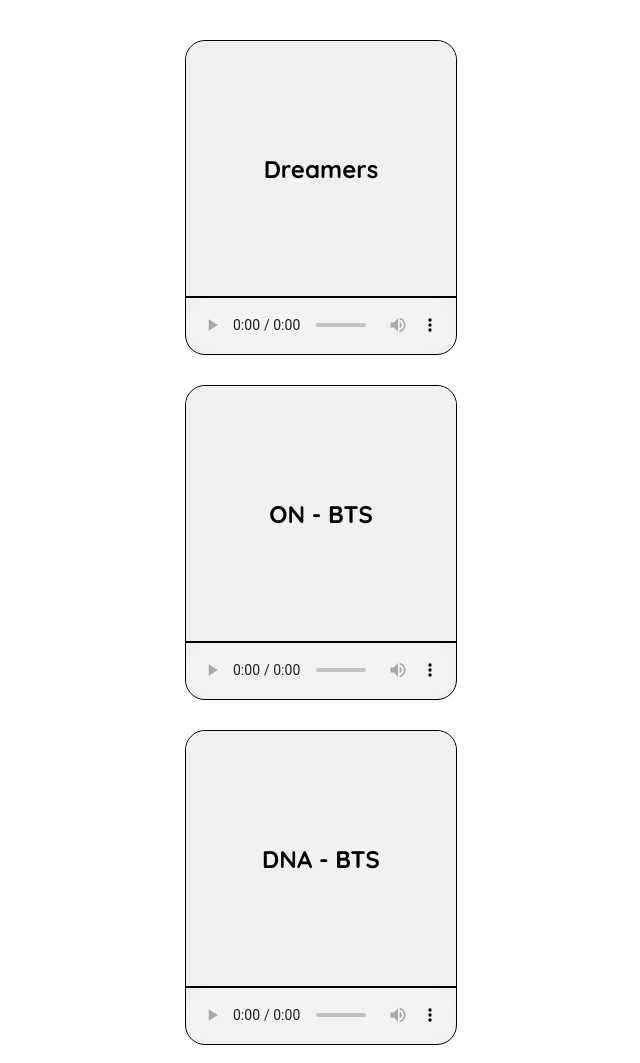
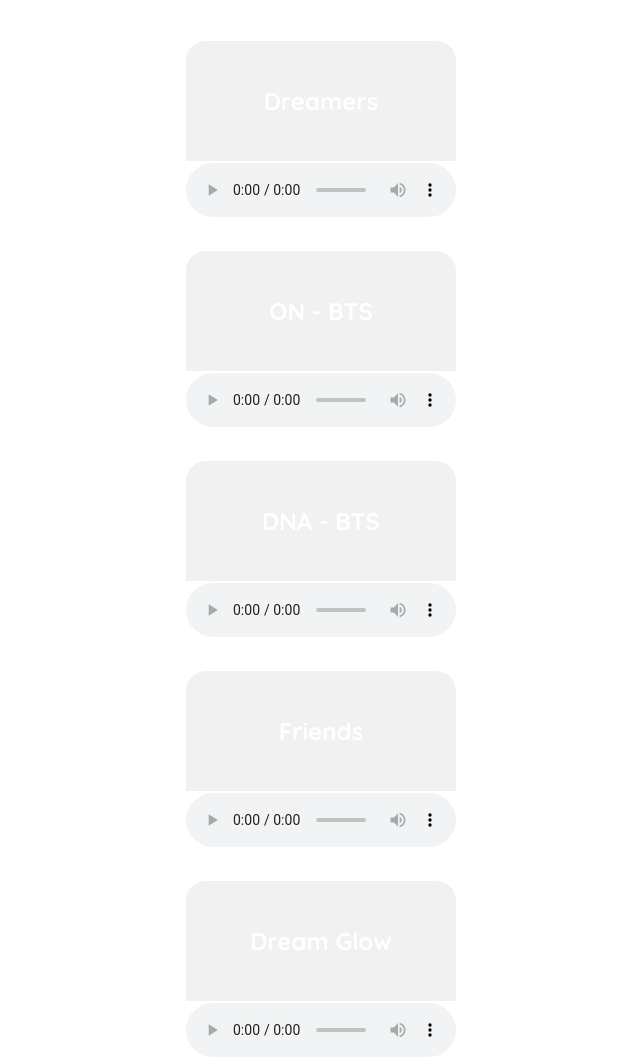
Before and after one commit to Nuclear-Games/Nuclear-OS---Songs, a plain HTML site: page index.html in a window 1280 px wide. Shown: the top 1063 px of the page, without its empty margins (319-959 px from the left). Drawn offline with Linux system fonts and the light colour scheme.

Commit message:
Update style.css

```diff
--- a/style.css
+++ b/style.css
@@ -10,11 +10,11 @@ body{
 
 .box{
   width: 270px;
-  height: 313px;
-  border: 1.5px solid black;
+  height: 178px;
+  border: 1.5px solid white;
   margin-bottom: 30px;
   border-radius: 20px;
-  background: #f1f1f1;
+  background: transparent;
 }
 
 audio{
@@ -25,12 +25,12 @@ audio{
 .line{
     width: 100%;
     height: 1.5px;
-    background: black;
+    background: white;
 }
 
 .text{
   width: 100%;
-  height: 255px;
+  height: 120px;
   display: flex;
   align-items: center;
   border-radius: 20px 20px 0 0;
@@ -39,6 +39,6 @@ audio{
 }
 
 .head{
-  color: #000;
+  color: #fff;
   font-weight: bolder;
 }
```
